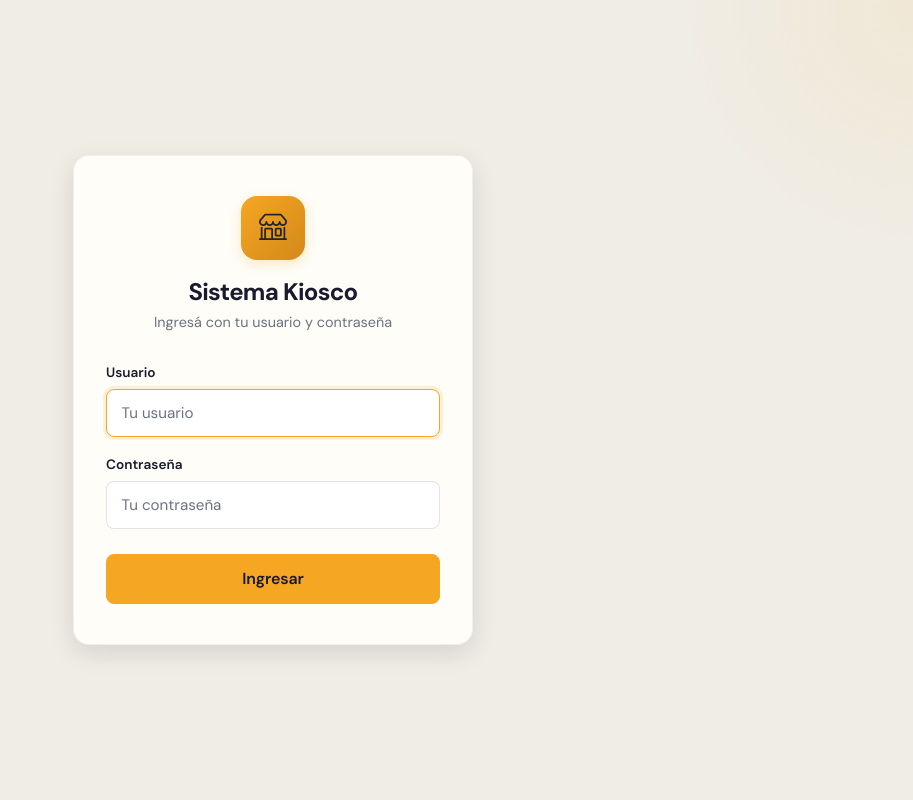
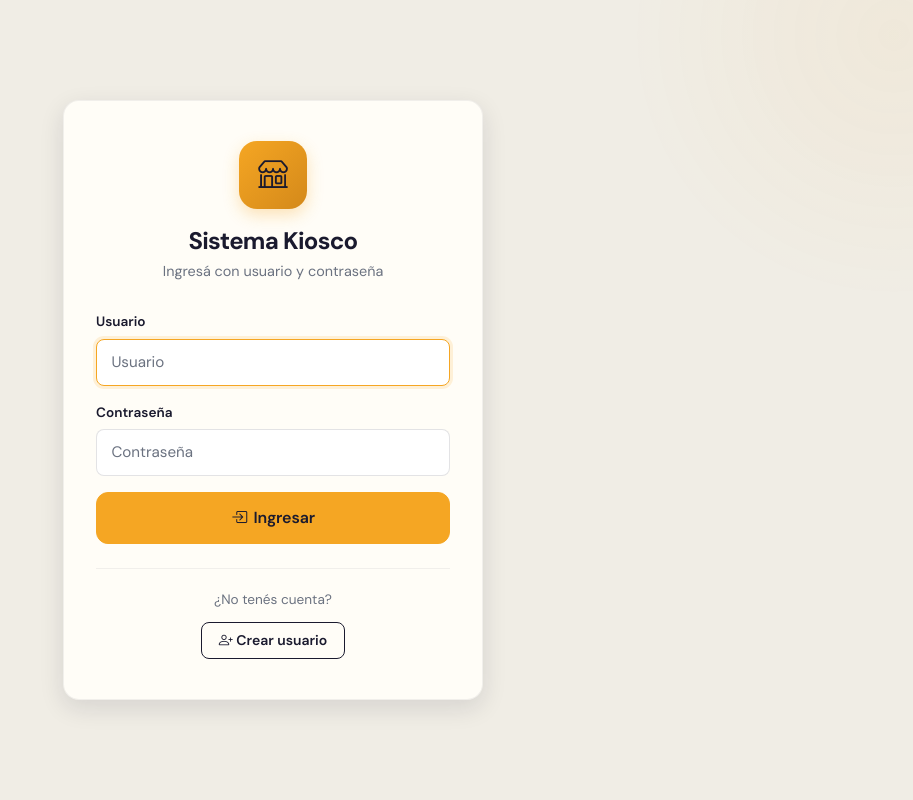
Before and after one commit to lucascapocasa1/TP---Metodologias-Agiles---Grupo-2, a Django app: page /usuarios/login/ in a window 1280 px wide. Shown: the whole page, without its empty margins (367-1280 px from the left). Run offline with Django 5.2, Linux system fonts and the light colour scheme.

Commit message:
Estetica loguin y create usuario

```diff
--- a/static/css/styles.css
+++ b/static/css/styles.css
@@ -291,8 +291,29 @@ h1, h2, h3, h4, h5, h6 {
   margin: 0;
 }
 
-/* --- Login Page --- */
-.login-wrapper {
+/* --- Auth Pages (Login + Registro) --- */
+@keyframes authCardIn {
+  0% {
+    opacity: 0;
+    transform: translateY(24px) scale(0.97);
+  }
+  100% {
+    opacity: 1;
+    transform: translateY(0) scale(1);
+  }
+}
+
+@keyframes authIconPulse {
+  0%, 100% { transform: scale(1); }
+  50% { transform: scale(1.06); }
+}
+
+@keyframes authGlow {
+  0%, 100% { opacity: 0.5; }
+  50% { opacity: 1; }
+}
+
+.auth-wrapper {
   min-height: 100vh;
   display: flex;
   align-items: center;
@@ -303,33 +324,34 @@ h1, h2, h3, h4, h5, h6 {
   overflow: hidden;
 }
 
-.login-wrapper::before {
+.auth-wrapper::before {
   content: '';
   position: absolute;
   top: -30%;
   right: -20%;
-  width: 500px;
-  height: 500px;
-  background: radial-gradient(circle, rgba(245, 166, 35, 0.08) 0%, transparent 70%);
+  width: 550px;
+  height: 550px;
+  background: radial-gradient(circle, rgba(245, 166, 35, 0.1) 0%, transparent 70%);
+  border-radius: 50%;
+  pointer-events: none;
+  animation: authGlow 6s ease-in-out infinite;
+}
+
+.auth-wrapper::after {
+  content: '';
+  position: absolute;
+  bottom: -25%;
+  left: -18%;
+  width: 450px;
+  height: 450px;
+  background: radial-gradient(circle, rgba(26, 26, 46, 0.05) 0%, transparent 70%);
   border-radius: 50%;
   pointer-events: none;
 }
 
-.login-wrapper::after {
-  content: '';
-  position: absolute;
-  bottom: -20%;
-  left: -15%;
-  width: 400px;
-  height: 400px;
-  background: radial-gradient(circle, rgba(26, 26, 46, 0.04) 0%, transparent 70%);
-  border-radius: 50%;
-  pointer-events: none;
-}
-
-.login-card {
+.auth-card {
   width: 100%;
-  max-width: 400px;
+  max-width: 420px;
   background: var(--surface);
   border: 1px solid rgba(26, 26, 46, 0.06);
   border-radius: var(--radius-lg);
@@ -339,25 +361,35 @@ h1, h2, h3, h4, h5, h6 {
   z-index: 1;
 }
 
-.login-brand {
+.auth-card--slide-in {
+  animation: authCardIn 0.5s cubic-bezier(0.22, 1, 0.36, 1) both;
+}
+
+.auth-brand {
   text-align: center;
   margin-bottom: 1.75rem;
 }
 
-.login-brand-icon {
+.auth-brand-icon {
   display: inline-flex;
   align-items: center;
   justify-content: center;
-  width: 64px;
-  height: 64px;
+  width: 68px;
+  height: 68px;
   background: linear-gradient(135deg, var(--kiosco-yellow), var(--kiosco-amber));
-  border-radius: 16px;
-  font-size: 1.75rem;
+  border-radius: 18px;
+  font-size: 1.85rem;
+  color: var(--navy);
   margin-bottom: 1rem;
-  box-shadow: 0 4px 12px rgba(245, 166, 35, 0.25);
+  box-shadow: 0 6px 16px rgba(245, 166, 35, 0.3);
+  transition: transform 0.3s cubic-bezier(0.22, 1, 0.36, 1);
 }
 
-.login-brand h1 {
+.auth-brand-icon:hover {
+  animation: authIconPulse 1.2s ease-in-out infinite;
+}
+
+.auth-brand h1 {
   font-size: 1.5rem;
   font-weight: 700;
   color: var(--text-primary);
@@ -365,21 +397,63 @@ h1, h2, h3, h4, h5, h6 {
   letter-spacing: -0.03em;
 }
 
-.login-brand p {
+.auth-brand p {
   color: var(--text-muted);
   font-size: 0.9rem;
   margin: 0;
 }
 
-.login-form .form-group {
-  margin-bottom: 1.1rem;
+.auth-form .form-group {
+  margin-bottom: 1rem;
 }
 
-.login-form .btn-submit {
+.auth-form .btn-submit {
   width: 100%;
-  padding: 0.75rem;
+  padding: 0.8rem;
   font-size: 1rem;
   margin-top: 0.5rem;
+  display: flex;
+  align-items: center;
+  justify-content: center;
+  gap: 0.4rem;
+  border-radius: var(--radius-md);
+  transition: all 0.25s cubic-bezier(0.22, 1, 0.36, 1);
+}
+
+.auth-form .btn-submit:hover {
+  transform: translateY(-2px);
+  box-shadow: 0 6px 20px rgba(245, 166, 35, 0.35);
+}
+
+.auth-form .btn-submit:active {
+  transform: translateY(0);
+  box-shadow: none;
+}
+
+.auth-footer {
+  text-align: center;
+  margin-top: 1.5rem;
+  padding-top: 1.25rem;
+  border-top: 1px solid rgba(26, 26, 46, 0.06);
+}
+
+.auth-footer p {
+  color: var(--text-muted);
+  font-size: 0.85rem;
+  margin-bottom: 0.75rem;
+}
+
+.auth-footer .btn {
+  font-size: 0.875rem;
+  padding: 0.5em 1.2em;
+}
+
+.field-error {
+  display: block;
+  color: var(--red);
+  font-size: 0.8rem;
+  margin-top: 0.3rem;
+  font-weight: 500;
 }
 
 /* --- Error Page (403) --- */
@@ -486,7 +560,7 @@ h1, h2, h3, h4, h5, h6 {
 
 /* --- Responsive --- */
 @media (max-width: 576px) {
-  .login-card {
+  .auth-card {
     padding: 2rem 1.5rem;
   }
 
@@ -577,7 +651,7 @@ h1, h2, h3, h4, h5, h6 {
   color: #A6E3A1;
 }
 
-[data-theme="dark"] .login-card {
+[data-theme="dark"] .auth-card {
   background: #1E1E2E;
   border-color: rgba(205, 214, 244, 0.08);
 }
@@ -599,7 +673,7 @@ h1, h2, h3, h4, h5, h6 {
   background: linear-gradient(135deg, rgba(245, 166, 35, 0.15), rgba(245, 166, 35, 0.05));
 }
 
-[data-theme="dark"] .login-brand-icon {
+[data-theme="dark"] .auth-brand-icon {
   box-shadow: 0 4px 12px rgba(245, 166, 35, 0.15);
 }
 
--- a/templates/base.html
+++ b/templates/base.html
@@ -50,6 +50,16 @@
     {% endif %}
 
     <main class="{% if user.is_authenticated %}container py-4{% endif %}">
+        {% if messages %}
+        <div class="container mt-3">
+            {% for msg in messages %}
+            <div class="kiosco-alert kiosco-alert-{% if msg.tags == 'success' %}success{% elif msg.tags == 'error' %}danger{% elif msg.tags == 'warning' %}warning{% else %}info{% endif %} mb-2">
+                <i class="bi {% if msg.tags == 'success' %}bi-check-circle-fill{% elif msg.tags == 'error' %}bi-exclamation-triangle-fill{% elif msg.tags == 'warning' %}bi-exclamation-circle-fill{% else %}bi-info-circle-fill{% endif %}"></i>
+                {{ msg }}
+            </div>
+            {% endfor %}
+        </div>
+        {% endif %}
         {% block contenido %}{% endblock %}
     </main>
 
--- a/templates/usuarios/login.html
+++ b/templates/usuarios/login.html
@@ -1,12 +1,12 @@
 {% extends "base.html" %}
 {% block titulo %}Ingresar{% endblock %}
 {% block contenido %}
-<div class="login-wrapper">
-    <div class="login-card">
-        <div class="login-brand">
-            <div class="login-brand-icon"><i class="bi bi-shop text-dark"></i></div>
+<div class="auth-wrapper">
+    <div class="auth-card auth-card--slide-in">
+        <div class="auth-brand">
+            <div class="auth-brand-icon"><i class="bi bi-shop"></i></div>
             <h1>Sistema Kiosco</h1>
-            <p>Ingresá con tu usuario y contraseña</p>
+            <p>Ingresá con usuario y contraseña</p>
         </div>
 
         {% if form.errors %}
@@ -16,7 +16,7 @@
             </div>
         {% endif %}
 
-        <form method="post" class="login-form">
+        <form method="post" class="auth-form">
             {% csrf_token %}
             <div class="form-group">
                 <label class="kiosco-label">Usuario</label>
@@ -27,8 +27,17 @@
                 {{ form.password }}
             </div>
             <input type="hidden" name="next" value="{{ next }}">
-            <button type="submit" class="btn btn-kiosco login-form btn-submit">Ingresar</button>
+            <button type="submit" class="btn btn-kiosco auth-form btn-submit">
+                <i class="bi bi-box-arrow-in-right"></i> Ingresar
+            </button>
         </form>
+
+        <div class="auth-footer">
+            <p>¿No tenés cuenta?</p>
+            <a href="{% url 'usuarios:registro' %}" class="btn btn-kiosco-outline">
+                <i class="bi bi-person-plus"></i> Crear usuario
+            </a>
+        </div>
     </div>
 </div>
 {% endblock %}
--- a/templates/usuarios/sin_rol.html
+++ b/templates/usuarios/sin_rol.html
@@ -6,7 +6,7 @@
         <div class="warning-icon"><i class="bi bi-exclamation-triangle"></i></div>
         <h3 style="font-weight: 700; margin-bottom: 0.5rem;">Sin rol asignado</h3>
         <p class="text-muted" style="margin-bottom: 1rem;">
-            Tu usuario todavía no tiene un rol asignado (Administrador o Cajero).
+            Usuario todavía no tiene un rol asignado (Administrador o Cajero).
             Pedile al dueño que te agregue a un grupo desde el panel de administración de Django.
         </p>
         <a href="{% url 'usuarios:logout' %}" class="btn btn-kiosco-outline">Volver al login</a>
--- a/usuarios/forms.py
+++ b/usuarios/forms.py
@@ -1,4 +1,6 @@
+from django import forms
 from django.contrib.auth.forms import AuthenticationForm
+from django.contrib.auth.models import User
 
 
 class LoginKioscoForm(AuthenticationForm):
@@ -8,8 +10,61 @@ class LoginKioscoForm(AuthenticationForm):
     def __init__(self, *args, **kwargs):
         super().__init__(*args, **kwargs)
         self.fields["username"].widget.attrs.update(
-            {"class": "kiosco-input", "autofocus": True, "placeholder": "Tu usuario"}
+            {"class": "kiosco-input", "autofocus": True, "placeholder": "Usuario"}
         )
         self.fields["password"].widget.attrs.update(
-            {"class": "kiosco-input", "placeholder": "Tu contraseña"}
+            {"class": "kiosco-input", "placeholder": "Contraseña"}
         )
+
+
+class RegistroUsuarioForm(forms.ModelForm):
+    """Formulario para que un usuario nuevo se cree su cuenta.
+    El rol lo asigna el administrador después desde el panel de Django."""
+
+    password = forms.CharField(
+        widget=forms.PasswordInput(
+            attrs={"class": "kiosco-input", "placeholder": "Contraseña"}
+        ),
+        min_length=6,
+        label="Contraseña",
+    )
+    password2 = forms.CharField(
+        widget=forms.PasswordInput(
+            attrs={"class": "kiosco-input", "placeholder": "Repetir contraseña"}
+        ),
+        label="Confirmar contraseña",
+    )
+
+    class Meta:
+        model = User
+        fields = ["username", "first_name", "last_name"]
+        widgets = {
+            "username": forms.TextInput(
+                attrs={"class": "kiosco-input", "placeholder": "Elegí un usuario"}
+            ),
+            "first_name": forms.TextInput(
+                attrs={"class": "kiosco-input", "placeholder": "Tu nombre"}
+            ),
+            "last_name": forms.TextInput(
+                attrs={"class": "kiosco-input", "placeholder": "Tu apellido (opcional)"}
+            ),
+        }
+
+    def __init__(self, *args, **kwargs):
+        super().__init__(*args, **kwargs)
+        self.fields["first_name"].required = True
+        self.fields["last_name"].required = False
+
+    def clean_password2(self):
+        p1 = self.cleaned_data.get("password")
+        p2 = self.cleaned_data.get("password2")
+        if p1 and p2 and p1 != p2:
+            raise forms.ValidationError("Las contraseñas no coinciden.")
+        return p2
+
+    def save(self, commit=True):
+        user = super().save(commit=False)
+        user.set_password(self.cleaned_data["password"])
+        if commit:
+            user.save()
+        return user
--- a/usuarios/urls.py
+++ b/usuarios/urls.py
@@ -10,4 +10,5 @@ urlpatterns = [
     path("logout/", LogoutView.as_view(), name="logout"),
     path("post-login/", views.post_login, name="post_login"),
     path("sin-rol/", views.sin_rol, name="sin_rol"),
+    path("registro/", views.registro_usuario, name="registro"),
 ]
--- a/usuarios/views.py
+++ b/usuarios/views.py
@@ -1,9 +1,10 @@
+from django.contrib import messages
 from django.contrib.auth.views import LoginView
 from django.contrib.auth.decorators import login_required
 from django.shortcuts import redirect, render
 
 from .decorators import es_administrador, es_cajero
-from .forms import LoginKioscoForm
+from .forms import LoginKioscoForm, RegistroUsuarioForm
 
 
 class LoginKioscoView(LoginView):
@@ -13,6 +14,30 @@ class LoginKioscoView(LoginView):
     template_name = "usuarios/login.html"
     authentication_form = LoginKioscoForm
     redirect_authenticated_user = True
+
+
+def registro_usuario(request):
+    """
+    Registro de usuario nuevo. Cualquiera puede crear su cuenta.
+    El rol (Administrador/Cajero) lo asigna el administrador después
+    desde el panel de Django admin o el manager de usuarios.
+    """
+    if request.user.is_authenticated:
+        return redirect("usuarios:post_login")
+
+    if request.method == "POST":
+        form = RegistroUsuarioForm(request.POST)
+        if form.is_valid():
+            user = form.save()
+            messages.success(
+                request,
+                f"¡Cuenta creada! Ahora podés ingresar con el usuario «{user.username}».",
+            )
+            return redirect("usuarios:login")
+    else:
+        form = RegistroUsuarioForm()
+
+    return render(request, "usuarios/registro.html", {"form": form})
 
 
 @login_required
```
Also changed, not shown: AGENTS.md (added, +50 -0 lines), templates/usuarios/registro.html (added, +75 -0 lines).
